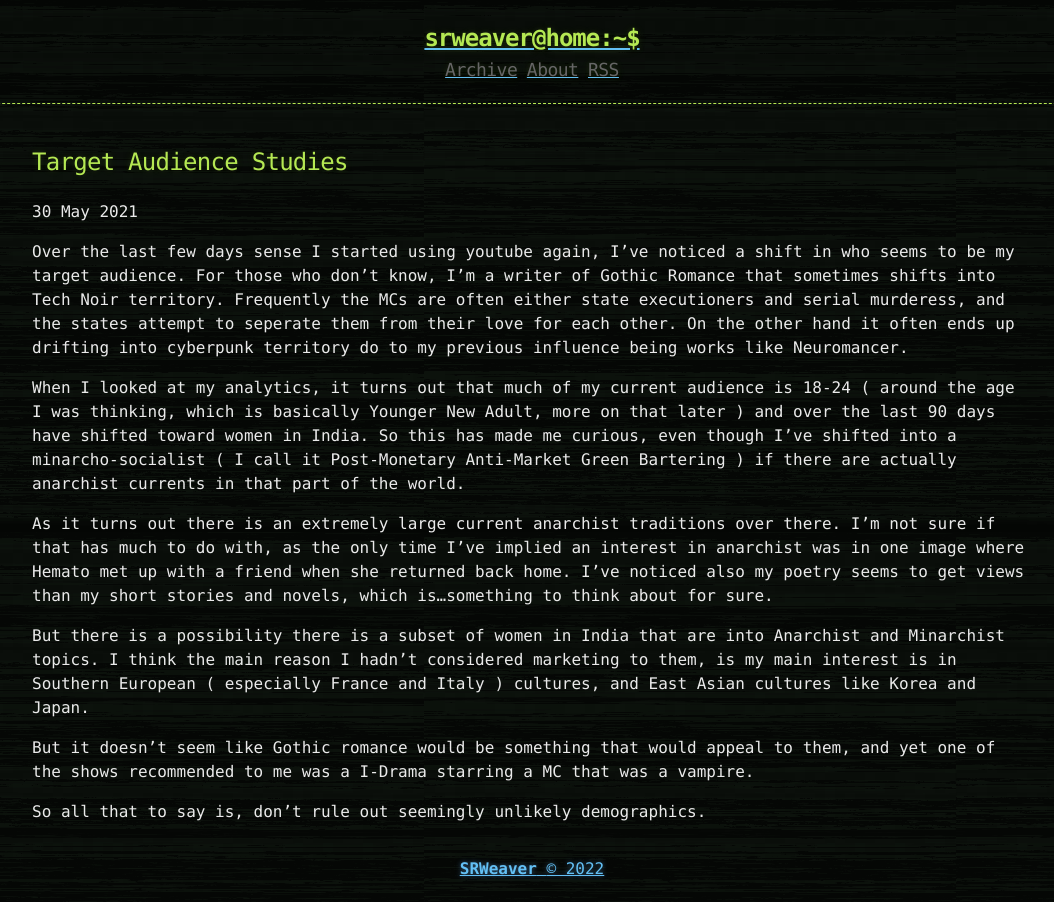
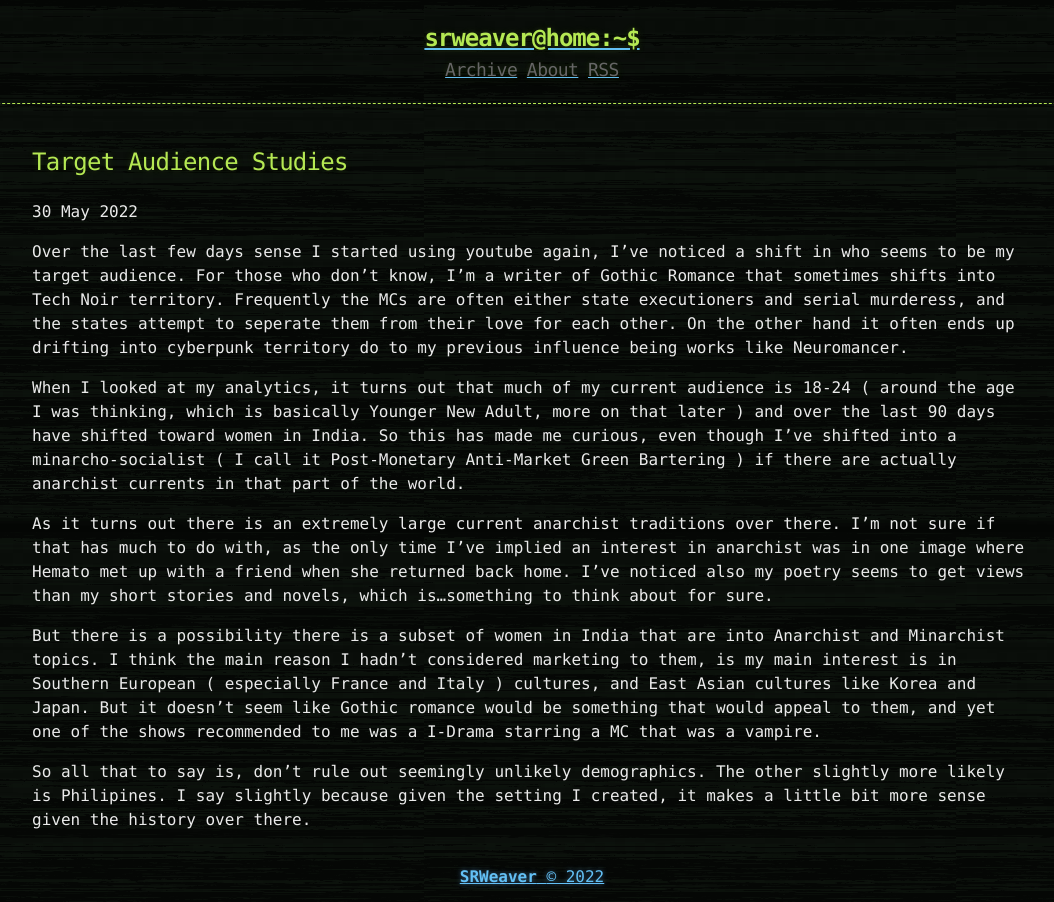
Before and after one commit to LWFlouisa/WeaverNewsletter, a Jekyll site: the page built from _posts/2022-05-30-targetaudiencestudies.md, in a window 1280 px wide. Shown: the whole page, without its empty margins (108-1162 px from the left). Built offline with Jekyll 4.4.1, drawn with Linux system fonts in a browser that asks for light colours.

Commit message:
Update and rename 2021-05-30-targetaudiencestudies.md to 2022-05-30-targetaudiencestudies.md

```diff
--- a/_posts/2021-05-30-targetaudiencestudies.md
+++ b/_posts/2022-05-30-targetaudiencestudies.md
@@ -8,8 +8,6 @@ When I looked at my analytics, it turns out that much of my current audience is
 
 As it turns out there is an extremely large current anarchist traditions over there. I'm not sure if that has much to do with, as the only time I've implied an interest in anarchist was in one image where Hemato met up with a friend when she returned back home. I've noticed also my poetry seems to get views than my short stories and novels, which is...something to think about for sure.
 
-But there is a possibility there is a subset of women in India that are into Anarchist and Minarchist topics. I think the main reason I hadn't considered marketing to them, is my main interest is in Southern European ( especially France and Italy ) cultures, and East Asian cultures like Korea and Japan.
+But there is a possibility there is a subset of women in India that are into Anarchist and Minarchist topics. I think the main reason I hadn't considered marketing to them, is my main interest is in Southern European ( especially France and Italy ) cultures, and East Asian cultures like Korea and Japan. But it doesn't seem like Gothic romance would be something that would appeal to them, and yet one of the shows recommended to me was a I-Drama starring a MC that was a vampire.
 
-But it doesn't seem like Gothic romance would be something that would appeal to them, and yet one of the shows recommended to me was a I-Drama starring a MC that was a vampire.
-
-So all that to say is, don't rule out seemingly unlikely demographics.
+So all that to say is, don't rule out seemingly unlikely demographics. The other slightly more likely is Philipines. I say slightly because given the setting I created, it makes a little bit more sense given the history over there.
```
